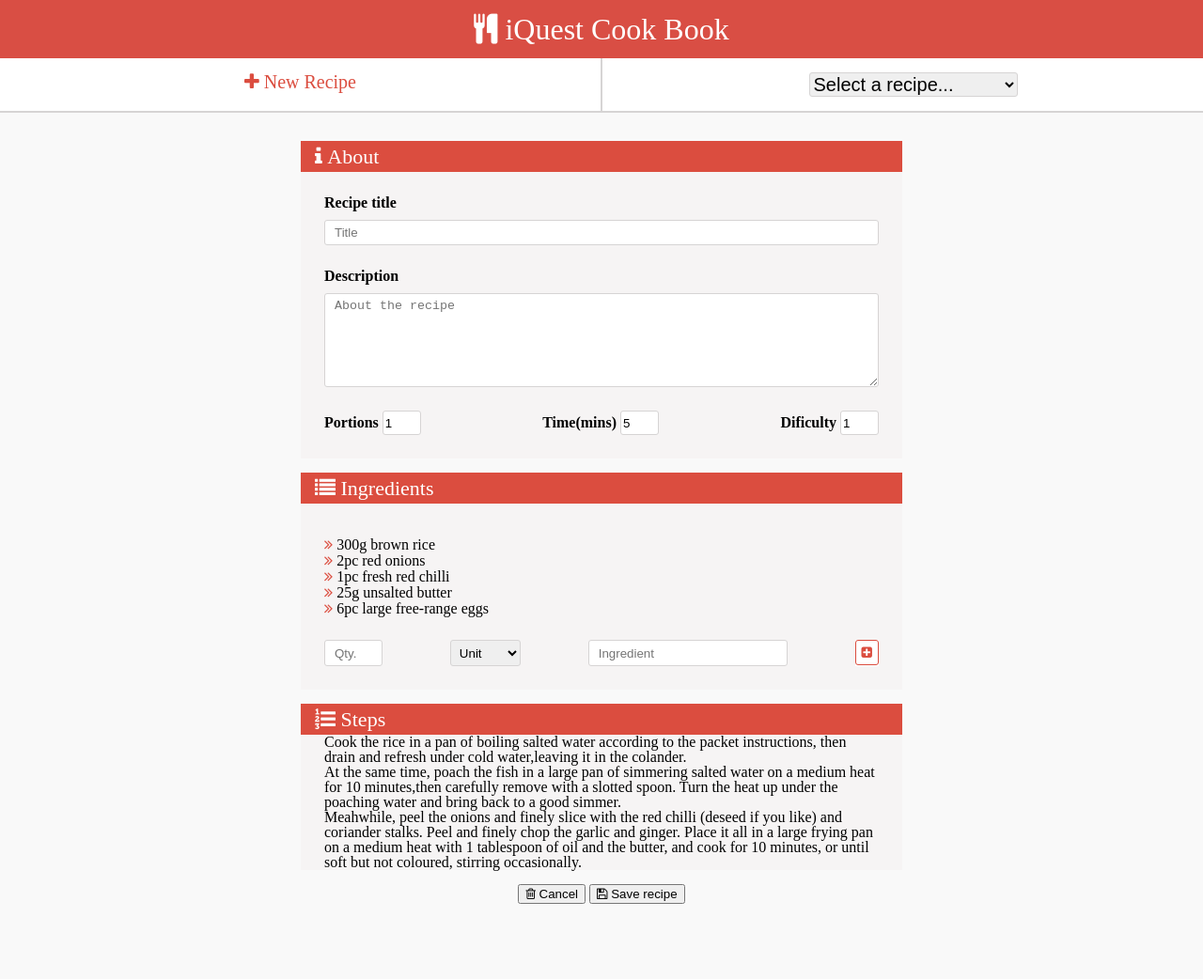
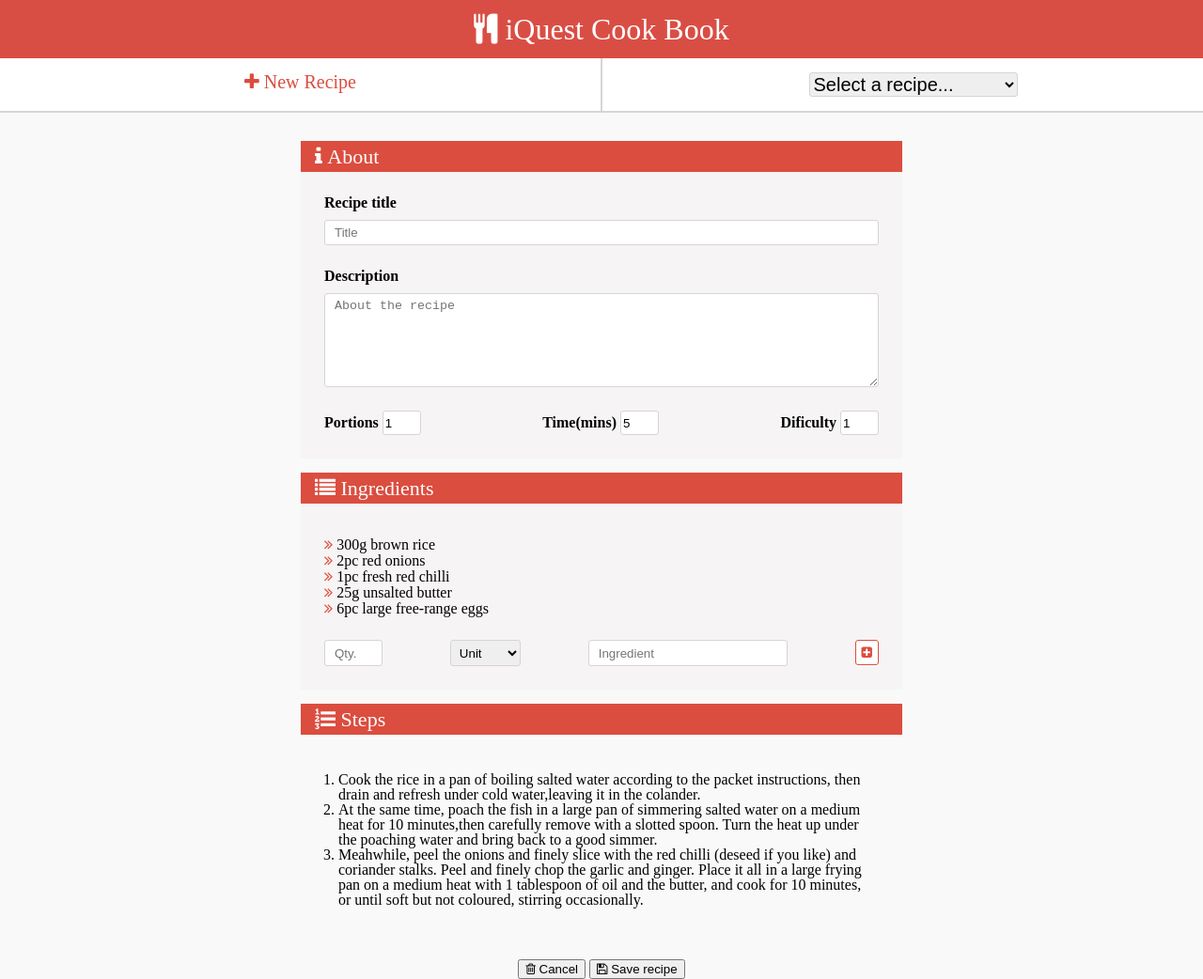
Before and after one commit to andreeadumitru96/cook-book-html-css, a plain HTML site: page index.html in a window 1280 px wide. Shown: the whole page at 94% size. Before the commit the page ends 962 px from the top, so only its background shows below. Drawn offline with Linux system fonts and the light colour scheme.

Commit message:
ordered list from section 'Steps' added

```diff
--- a/index.html
+++ b/index.html
@@ -143,12 +143,12 @@
                 <i class="fa fa-list-ol"> Steps </i>
             </section>
 
-            <section class="main__standard-section-content">
-                <div class="main__section-steps-content-list-container">
+            <section class="main__standard-section">
+                <div class="main__steps-list">
                     <ol>
-                        <li>  Cook the rice in a pan of boiling salted water according to the packet instructions, then drain and refresh under cold water,leaving it in the colander. </li>
+                        <li> Cook the rice in a pan of boiling salted water according to the packet instructions, then drain and refresh under cold water,leaving it in the colander. </li>
                         <li> At the same time, poach the fish in a large pan of simmering salted water on a medium heat for 10 minutes,then carefully remove with a slotted spoon. Turn the heat up under the poaching water and bring back to a good simmer. </li>
-                        <li>  Meahwhile, peel the onions and finely slice with the red chilli (deseed if you like) and coriander stalks. Peel and finely chop the garlic and ginger. Place it all in a large frying pan on a medium heat with 1 tablespoon of oil and the butter, and cook for 10 minutes, or until soft but not coloured, stirring occasionally. </li>
+                        <li> Meahwhile, peel the onions and finely slice with the red chilli (deseed if you like) and coriander stalks. Peel and finely chop the garlic and ginger. Place it all in a large frying pan on a medium heat with 1 tablespoon of oil and the butter, and cook for 10 minutes, or until soft but not coloured, stirring occasionally. </li>
                     </ol>
                 </div>
             </section>
--- a/style.css
+++ b/style.css
@@ -253,6 +253,11 @@ body {
     color: #db4d3f;
 }
 
+.main__steps .main__steps-list ol{
+    padding: 40px;
+    list-style-type: decimal;
+}
+
 .footer-container {
     text-align: center;
 }
```
